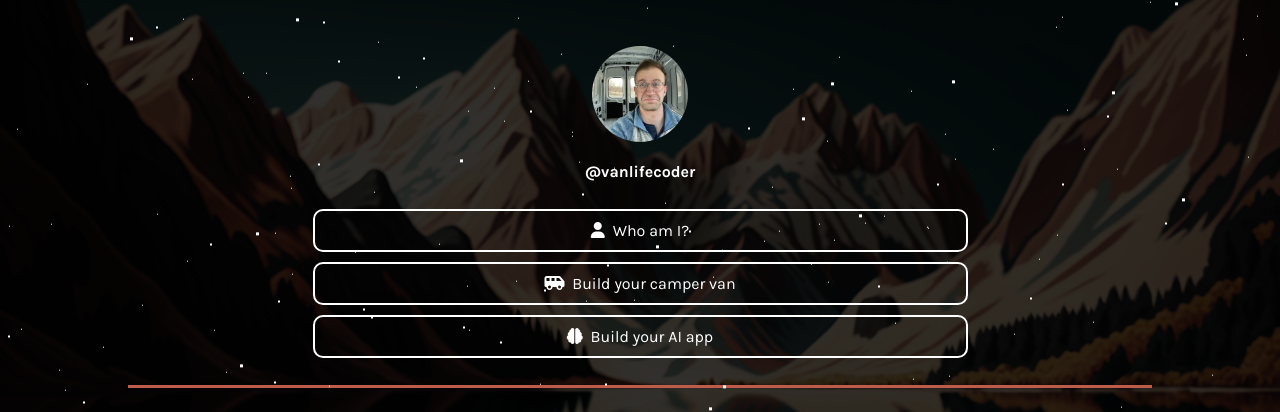
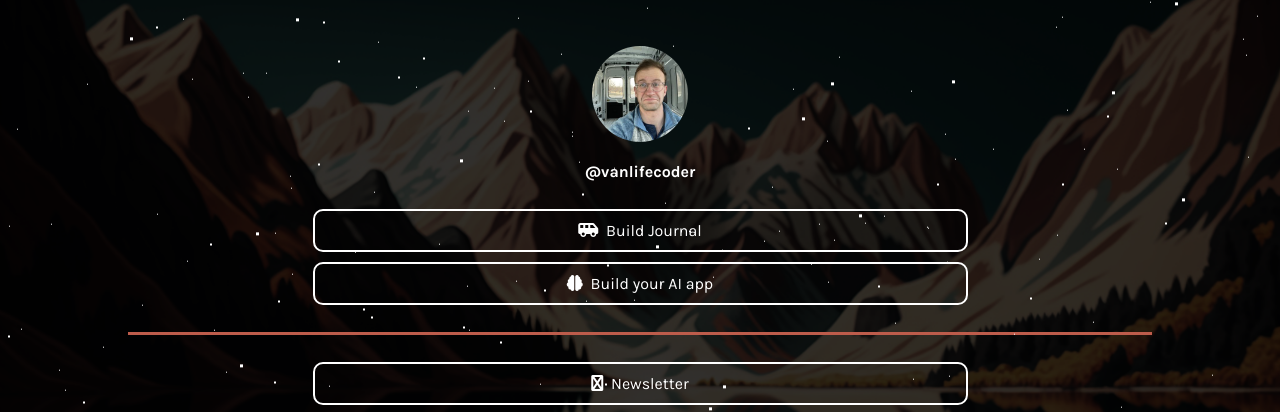
Before and after one commit to esteininger/vanlifecoder, a plain HTML site: page index.html in a window 1280 px wide. Shown: the top 412 px of the page. Drawn offline with Linux system fonts and the light colour scheme.

Commit message:
Update index.html

```diff
--- a/index.html
+++ b/index.html
@@ -43,12 +43,9 @@
   </div>
 
   <div class="links">
-    <a class="link" href="https://ethan.dev/" target="_blank">
-      <i class="fa-solid fa-user">&nbsp;</i> Who am I?
-    </a>
     <a class="link" href="https://vanlifecoder.notion.site/vanLifeCoder-2abba50d9cb14b03b292e76eea5cc3cd"
       target="_blank">
-      <i class="fa-solid fa-van-shuttle">&nbsp;</i> Build your camper van
+      <i class="fa-solid fa-van-shuttle">&nbsp;</i> Build Journal
     </a>
     <a class="link" href="https://mixpeek.com?utm_source=vanlifecoder" target="_blank">
       <i class="fa-solid fa-brain">&nbsp;</i> Build your AI app
@@ -57,6 +54,9 @@
   <hr>
 
   <div class="links second-links">
+    <a class="link" href="https://vanlifecoder.beehiiv.com/" target="_blank">
+      <i class="fab fa-newspaper">&nbsp;</i> Newsletter
+    </a>
     <a class="link" href="https://www.instagram.com/vanlifecoder/" target="_blank">
       <i class="fab fa-instagram">&nbsp;</i> Instagram
     </a>
```
